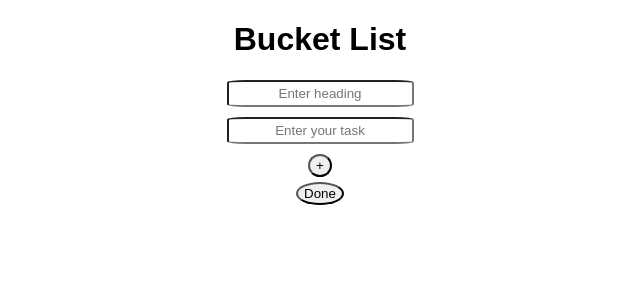
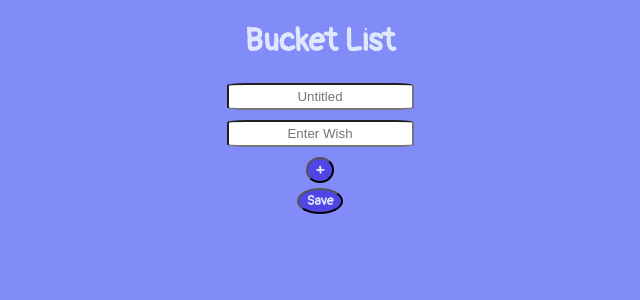
Before and after one commit to deepak-07/ToDo-Lists, a React (Create React App) app: page / in a window 1280 px wide. Shown: the top 300 px of the page, without its empty margins (320-960 px from the left). Built offline with nearby package versions, Linux system fonts and the light colour scheme.

Commit message:
style: bg color, font

```diff
--- a/src/App.js
+++ b/src/App.js
@@ -89,7 +89,7 @@ export default function App() {
       <input
         className="taskHeading"
         type="text"
-        placeholder="Enter heading"
+        placeholder="Untitled"
         value={taskHead}
         onChange={inputHandlerTaskHead}
       />
@@ -97,7 +97,7 @@ export default function App() {
       <input
         className="taskName"
         type="text"
-        placeholder="Enter your task"
+        placeholder="Enter Wish"
         value={task}
         onChange={inputHandlerTask}
       />
@@ -139,7 +139,7 @@ export default function App() {
       })}
       {/* button for saving tasks */}
       <button className="groupTaskbtn" onClick={addGroupTask}>
-        Done
+        Save
       </button>
 
       <div className="groupTask">
--- a/src/styles.css
+++ b/src/styles.css
@@ -1,7 +1,19 @@
+@import url("https://fonts.googleapis.com/css2?family=Pangolin&display=swap");
+:root {
+  --hard-color: rgb(79, 70, 229);
+  --light-color: rgb(129, 140, 248);
+  --text-white: rgb(224, 231, 255);
+}
+
 .App {
-  font-family: sans-serif;
   text-align: center;
 }
+body {
+  background-color: var(--light-color);
+  color: var(--text-white);
+  font-family: "Pangolin", cursive;
+}
+
 .taskHeading,
 .taskName {
   display: block;
@@ -15,12 +27,16 @@
 
 .addTaskbtn,
 .groupTaskbtn {
+  font-family: "Pangolin", cursive;
   display: block;
   margin: auto;
   border-radius: 50%;
-  padding: 2px 6px;
+  padding: 3px 8px;
   cursor: pointer;
   margin-bottom: 5px;
+  color: var(--text-white);
+  font-weight: bold;
+  background-color: var(--hard-color);
 }
 
 .allTask,
@@ -53,17 +69,19 @@
 }
 .finalCategory {
   display: inline-block;
-  margin: 5px 15px;
+  margin-top: 7px;
   padding: 2px 2px;
   /* height: 30px; */
   vertical-align: top;
-  /* border: 2.5px solid black; */
-  background-color: lightblue;
-  /* color: salmon; */
+  position: absolute;
+  left: 10px;
+
+  /* color: var(--hard-color); */
 }
 .categoryName {
   font-weight: bold;
   font-size: large;
+  letter-spacing: 1px;
 }
 .categoryList-Li {
   text-align: left;
```
